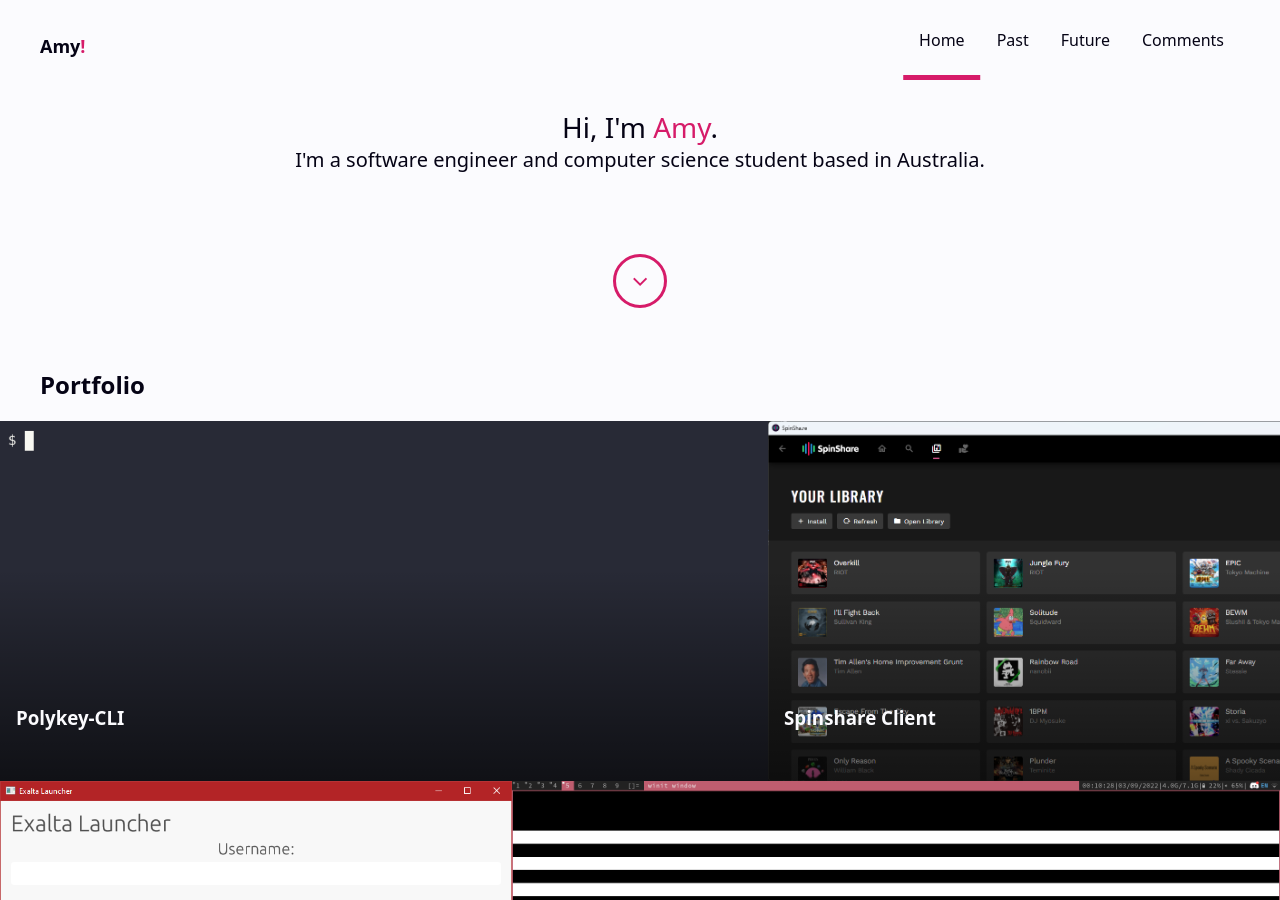
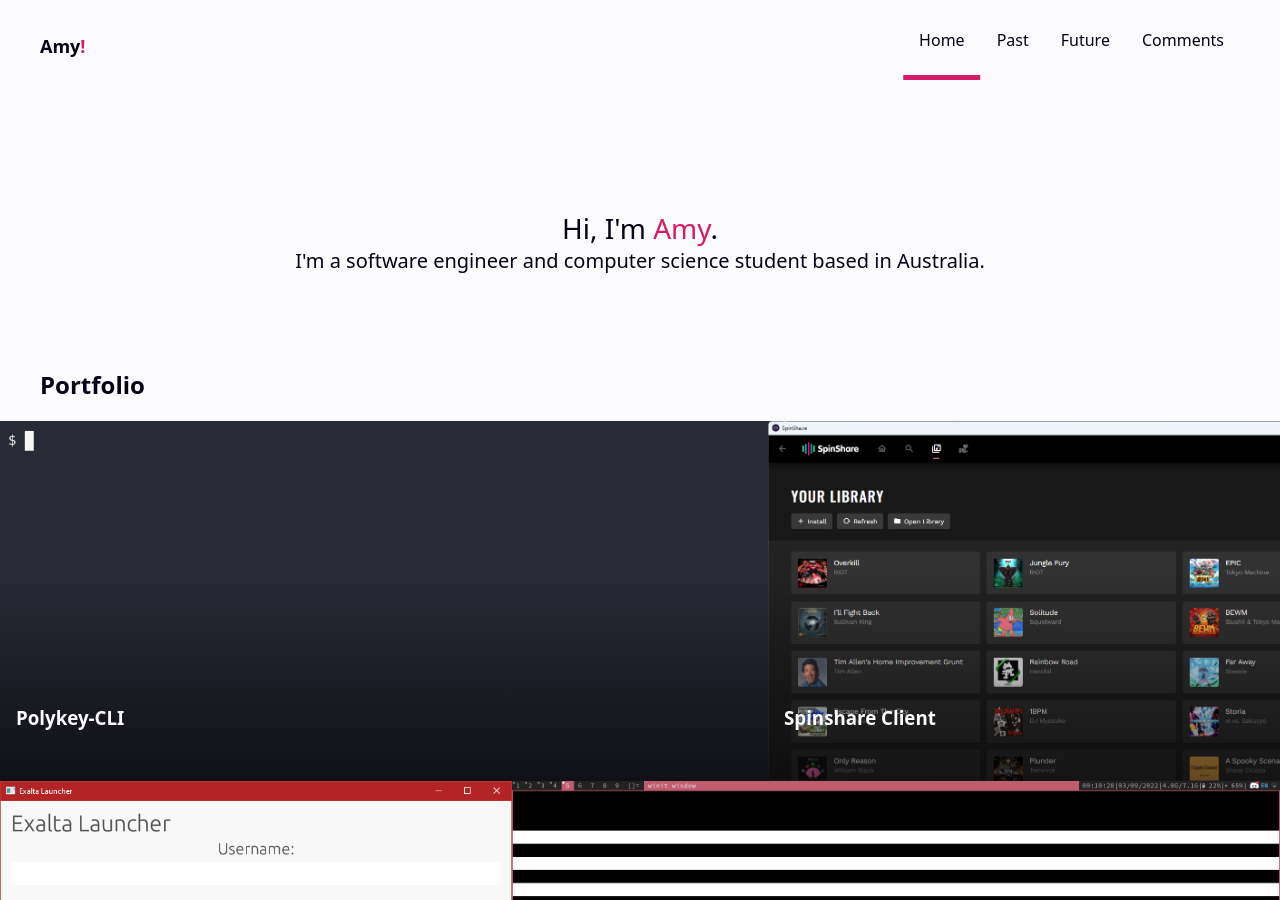
Before and after one commit to amydevs/websys-assignment, a Jekyll site: the page built from index.html, in a window 1280 px wide and 900 px high, scrolled down 552 px. Built offline with Jekyll 4.4.1, drawn with Linux system fonts in a browser that asks for light colours.

Commit message:
fix: temporarily hid anchor button

```diff
--- a/index.html
+++ b/index.html
@@ -9,7 +9,7 @@
         <span class="title">Hi, I&apos;m <span class="name">Amy</span>.</span> <br />
         <span>I&apos;m a software engineer and computer science student based in Australia.</span><br />
     </div>
-    <a class="anchor-scroll-down" href="#portfolio">⌄</a>
+    <!-- <a class="anchor-scroll-down" href="#portfolio">⌄</a> -->
 </div>
 <div id="portfolio" class="section-portfolio">
     <h2 class="section-portfolio-title">Portfolio</h2>
```
